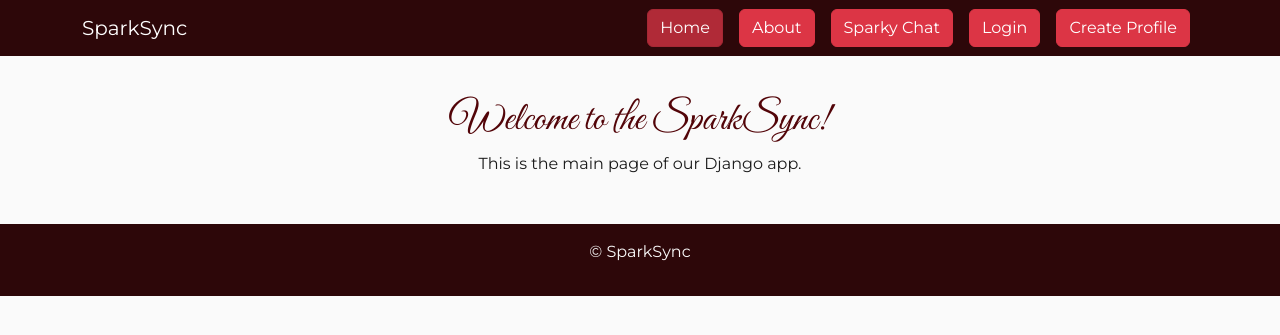
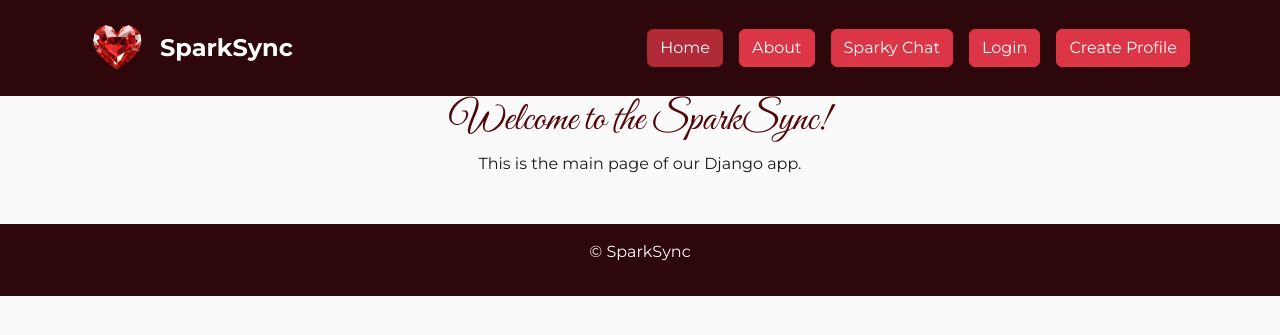
Before and after one commit to violaberg/dating-app, a Django app: page / in a window 1280 px wide. Shown: the top 335 px of the page. Run offline with Django 5.2, Linux system fonts and the light colour scheme.

Commit message:
Add: logo and favicon

```diff
--- a/static/css/style.css
+++ b/static/css/style.css
@@ -52,3 +52,14 @@ h1, h2, h2,
   color: var(--red)!important;
   font-weight: 700;
 }
+
+.logo {
+  width: 70px;  /* Increase logo size */
+  height: auto;  /* Keep aspect ratio */
+}
+
+@media (max-width: 768px) {
+  .logo {
+      width: 50px;  /* Reduce size on smaller screens */
+  }
+}
--- a/templates/base.html
+++ b/templates/base.html
@@ -5,6 +5,7 @@
 
 <!DOCTYPE html>
 <html lang="en">
+
 <head>
     <meta charset="UTF-8">
     <meta name="viewport" content="width=device-width, initial-scale=1.0">
@@ -15,19 +16,28 @@
     <link rel="stylesheet" href="https://cdnjs.cloudflare.com/ajax/libs/font-awesome/5.15.3/css/all.min.css">
     <link rel="stylesheet" href="{% static 'css/style.css' %}">
 
+    <!-- Favicon for all devices -->
+    <link rel="icon" type="image/png" href="{% static 'images/favicon.png' %}" sizes="64x64 128x128 256x256">
+
+
     <!-- Google Fonts -->
     <link rel="preconnect" href="https://fonts.googleapis.com">
     <link rel="preconnect" href="https://fonts.gstatic.com" crossorigin>
-    <link href="https://fonts.googleapis.com/css2?family=Great+Vibes&family=Montserrat:ital,wght@0,100..900;1,100..900&display=swap" rel="stylesheet">
+    <link
+        href="https://fonts.googleapis.com/css2?family=Great+Vibes&family=Montserrat:ital,wght@0,100..900;1,100..900&display=swap"
+        rel="stylesheet">
 </head>
+
 <body>
 
     <!-- Navbar -->
     <nav class="navbar navbar-expand-lg navbar-dark fixed-top">
         <div class="container">
             <!-- App Name -->
-            <a class="navbar-brand" href="{% url 'home' %}">SparkSync</a>
-
+            <a class="navbar-brand d-flex align-items-center" href="{% url 'home' %}">
+                <img src="{% static 'images/logo.png' %}" alt="SparkSync Logo" class="logo me-2">
+                <span class="fs-4 fw-bold">SparkSync</span>
+            </a>
             <!-- Mobile Menu Button -->
             <button class="navbar-toggler" type="button" data-bs-toggle="collapse" data-bs-target="#navbarNav"
                 aria-controls="navbarNav" aria-expanded="false" aria-label="Toggle navigation">
@@ -38,7 +48,8 @@
             <div class="collapse navbar-collapse" id="navbarNav">
                 <ul class="navbar-nav ms-auto">
                     <li class="nav-item px-2">
-                    <a class="btn btn-danger {% if request.path == '/' %}active{% endif %}" href="{% url 'home' %}">Home</a>
+                        <a class="btn btn-danger {% if request.path == '/' %}active{% endif %}"
+                            href="{% url 'home' %}">Home</a>
                     </li>
                     <li class="nav-item px-2">
                         <a class="btn btn-danger" href="#">About</a>
@@ -56,7 +67,8 @@
                         <a class="btn btn-danger" href="{% url 'account_login' %}" aria-label="Login">Login</a>
                     </li>
                     <li class="nav-item px-2">
-                    <a class="btn btn-danger" href="{% url 'account_signup' %}" aria-label="Create Profile">Create Profile</a>
+                        <a class="btn btn-danger" href="{% url 'account_signup' %}" aria-label="Create Profile">Create
+                            Profile</a>
                     </li>
                     {% endif %}
                 </ul>
@@ -78,4 +90,5 @@
     <script src="https://cdn.jsdelivr.net/npm/bootstrap@5.3.2/dist/js/bootstrap.bundle.min.js"></script>
 
 </body>
+
 </html>
```
Also changed, not shown: static/images/favicon.png (added), static/images/logo.png (added). Lines whose indentation alone changed are shown as unchanged.
